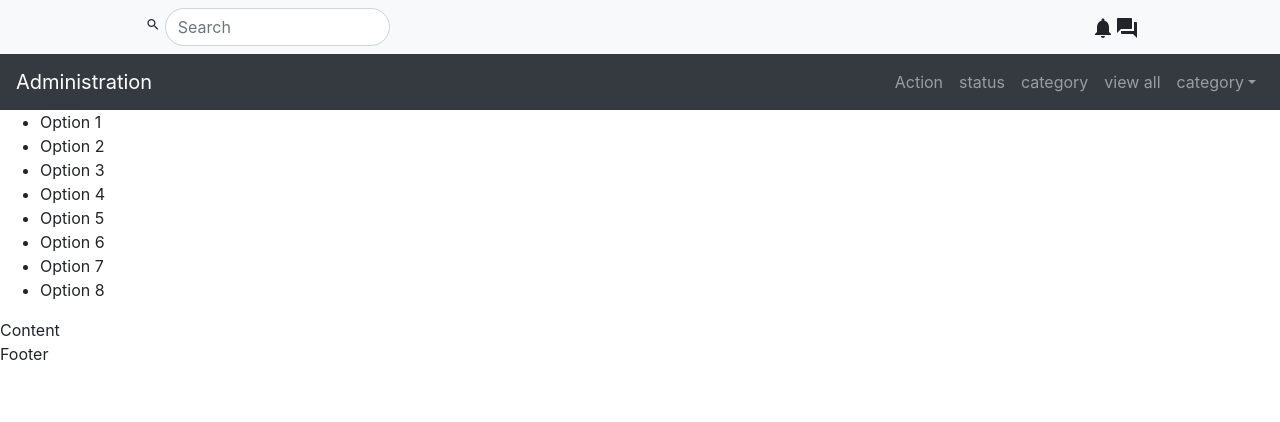
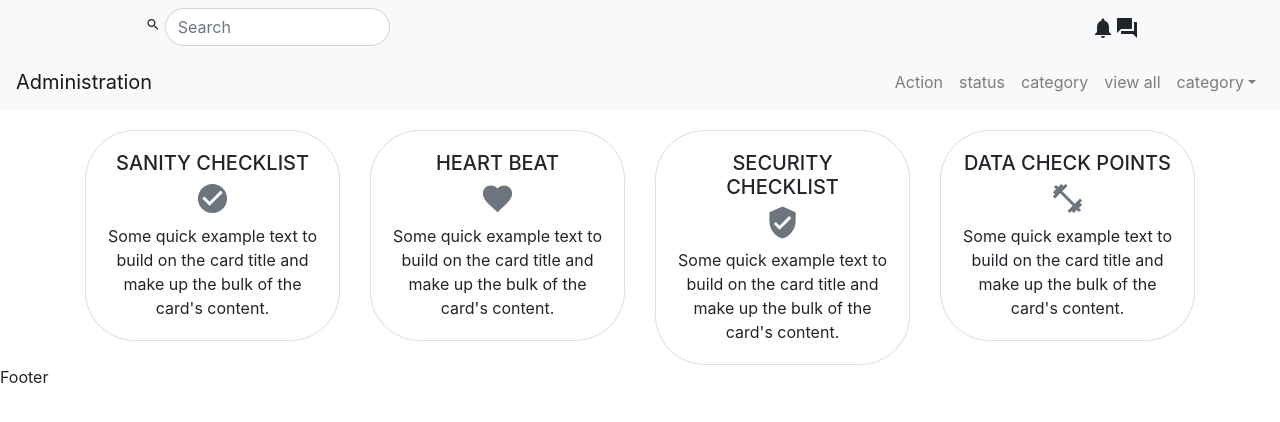
Before and after one commit to GouthamDoddi/React-Dashboards, a React (Create React App) app: page / in a window 1280 px wide. Shown: the top 422 px of the page. Built offline with nearby package versions, Linux system fonts and the light colour scheme.

Commit message:
new cards

```diff
--- a/src/Components/Layout/LayOut1.js
+++ b/src/Components/Layout/LayOut1.js
@@ -2,7 +2,8 @@ import React from 'react'
 import { Layout } from 'antd';
 import Navbar from "../navbar"
 import Navbar2 from "../navbar2"
-import Sider from './Slider'
+import Menulist from './Slider'
+import Cards from '../cards';
 
 const { Header, Footer, Content } = Layout;
 
@@ -16,13 +17,12 @@ function LayOut1() {
 
       </Header>
       <Layout>
-        <Sider>
-        <Sider />
-        </Sider>
+
+
 
 
         <Content>
-        Content
+        <Cards />
         </Content>
 
 
--- /dev/null
+++ b/src/Components/cards.css
@@ -0,0 +1,12 @@
+.card {
+    border-radius:50px ;
+    text-align: center;
+}
+
+.card:hover {
+    background-color:lightseagreen;
+}
+
+.cardlist{
+    margin-top: 20px;
+}
--- /dev/null
+++ b/src/Components/cards.js
@@ -0,0 +1,66 @@
+import React from 'react'
+import {Container,Row,Card,Col} from 'react-bootstrap'
+import "./cards.css"
+import FavoriteIcon from '@material-ui/icons/Favorite';
+import VerifiedUserIcon from '@material-ui/icons/VerifiedUser';
+import FitnessCenterIcon from '@material-ui/icons/FitnessCenter';
+import CheckCircleIcon from '@material-ui/icons/CheckCircle';
+
+function cards() {
+    return (
+        <div>
+            <Container className="cardlist">
+  <Row>
+    <Col>
+    <Card className="card">
+  <Card.Body>
+    <Card.Title>SANITY CHECKLIST</Card.Title>
+    <Card.Subtitle className="mb-2 text-muted"><CheckCircleIcon fontSize='large'/></Card.Subtitle>
+    <Card.Text>
+      Some quick example text to build on the card title and make up the bulk of
+      the card's content.
+    </Card.Text>
+
+  </Card.Body>
+</Card>
+</Col>
+    <Col><Card className="card">
+  <Card.Body>
+    <Card.Title>HEART BEAT</Card.Title>
+    <Card.Subtitle className="mb-2 text-muted"><FavoriteIcon fontSize='large'/></Card.Subtitle>
+    <Card.Text>
+      Some quick example text to build on the card title and make up the bulk of
+      the card's content.
+    </Card.Text>
+
+  </Card.Body>
+</Card></Col>
+    <Col><Card className="card">
+  <Card.Body>
+    <Card.Title>SECURITY CHECKLIST</Card.Title>
+    <Card.Subtitle className="mb-2 text-muted"><VerifiedUserIcon fontSize='large' /></Card.Subtitle>
+    <Card.Text>
+      Some quick example text to build on the card title and make up the bulk of
+      the card's content.
+    </Card.Text>
+
+  </Card.Body>
+</Card></Col>
+    <Col><Card className="card">
+  <Card.Body>
+    <Card.Title>DATA CHECK POINTS</Card.Title>
+    <Card.Subtitle className="mb-2 text-muted"><FitnessCenterIcon fontSize='large'/></Card.Subtitle>
+    <Card.Text>
+      Some quick example text to build on the card title and make up the bulk of
+      the card's content.
+    </Card.Text>
+
+  </Card.Body>
+</Card></Col>
+  </Row>
+</Container>
+        </div>
+    )
+}
+
+export default cards
--- /dev/null
+++ b/src/Components/navbar2.css
@@ -0,0 +1,3 @@
+a{
+color: green;
+}
--- a/src/Components/navbar2.js
+++ b/src/Components/navbar2.js
@@ -1,11 +1,12 @@
 import React from 'react'
 import {Navbar,Nav,NavDropdown} from 'react-bootstrap'
+import './navbar2.css'
 
 
 function navbar2() {
     return (
         <div>
-            <Navbar collapseOnSelect expand="lg" bg="dark" variant="dark">
+            <Navbar collapseOnSelect expand="lg" bg="light" variant="light">
   <Navbar.Brand href="#home">Administration</Navbar.Brand>
   <Navbar.Toggle aria-controls="responsive-navbar-nav" />
   <Navbar.Collapse id="responsive-navbar-nav">
```
